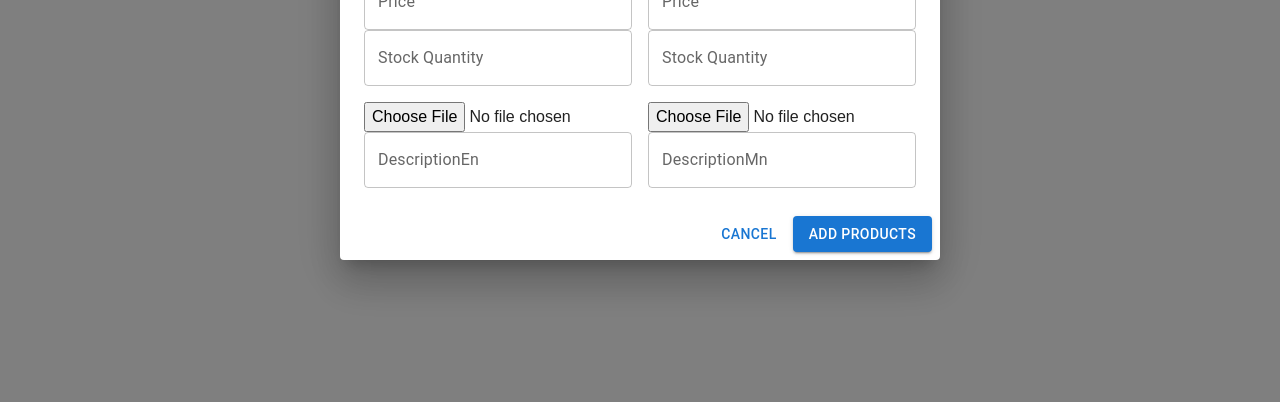
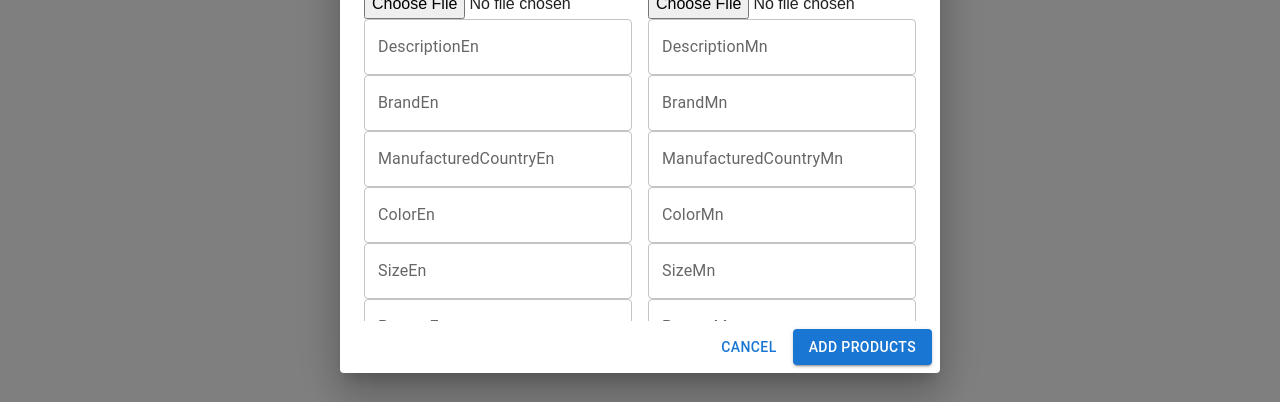
Before and after one commit to OrchidInk/orchidadmin, a Next.js app: page /admin/product/add in a window 1280 px wide. Both pictures are taken after typing "Sample" into the empty fields and a click on the button "ADD PRODUCT". Shown: the part 395-797 px from the top of the page. Built offline with nearby package versions, Linux system fonts and the light colour scheme; no server answers.

Commit message:
product fields

```diff
--- a/src/pages/admin/product/add/index.tsx
+++ b/src/pages/admin/product/add/index.tsx
@@ -273,6 +273,22 @@ const Product = () => {
                 <TextField fullWidth label="Stock Quantity" type="number" value={stockQuantity || ''} onChange={(e) => setStockQuantity(Number(e.target.value))} />
                 <input type="file" onChange={handleImageUploadEn} style={{ marginTop: 16 }} />
                 <TextField fullWidth label="DescriptionEn" value={descriptionEn} onChange={(e) => setDescriptionEn(e.target.value)} />
+                <TextField fullWidth label="BrandEn" value={brandEn} onChange={(e)=>setBrandEn(e.target.value)}/>
+                <TextField fullWidth label="ManufacturedCountryEn" value={manufacturedCountryEn} onChange={(e)=> setManufacturedCountryEn(e.target.value)}/>
+                <TextField fullWidth label="ColorEn" value={colorEn} onChange={(e)=>setColorEn(e.target.value)}/>
+                <TextField fullWidth label="SizeEn" value={sizeEn} onChange={(e)=>setSizeEn(e.target.value)} />
+                <TextField fullWidth label="PenoutEn" value={penOutEn} onChange={(e)=>setPenOutEn(e.target.value)}/>
+                <TextField fullWidth label="FeaturesEn" value={featuresEn} onChange={(e)=>setFeaturesEn(e.target.value)}/>
+                <TextField fullWidth label="MaterialEn" value={materialEn} onChange={(e)=>setMaterialEn(e.target.value)}/>
+                <TextField fullWidth label="StapleSizeEn" value={stapleSizeEn} onChange={(e)=>setStapleSizeEn(e.target.value)}/>
+                <TextField fullWidth label="CapacityEn" value={capacityEn} onChange={(e)=>setCapacityEn(e.target.value)} />
+                <TextField fullWidth label="WeigthEn" value={weightEn} onChange={(e)=>setWeightEn(e.target.value)}/>
+                <TextField fullWidth label="ThicknessEn" value={thicknessEn} onChange={(e)=>setThinknessEn(e.target.value)}/>
+                <TextField fullWidth label="PackagingEn" value={packagingEn} onChange={(e)=>setPackagingEn(e.target.value)} />
+                <TextField fullWidth label="ProductCodeEn" value={productCodeEn} onChange={(e)=>setProductCodeEn(e.target.value)} />
+                <TextField fullWidth label="CostPriceEn" value={costPriceEn} onChange={(e)=>setCostPriceEn(e.target.value)} />
+                <TextField fullWidth label="RetailPriceEn" value={retailPriceEn} onChange={(e)=>setRetailPriceEn(e.target.value)} />
+                <TextField fullWidth label="WarehouesStockEn" type="number" value={warehouseStockEn || ''} onChange={(e) => setWarehouseStockEn(Number(e.target.value))} />
               </Grid>
 
               {/* Mongolian Product Form */}
@@ -296,6 +312,22 @@ const Product = () => {
                 <TextField fullWidth label="Stock Quantity" type="number" value={stockQuantity || ''} onChange={(e) => setStockQuantity(Number(e.target.value))} />
                 <input type="file" onChange={handleImageUploadMn} style={{ marginTop: 16 }} />
                 <TextField fullWidth label="DescriptionMn" value={descriptionMn} onChange={(e) => setDescriptionMn(e.target.value)} />
+                <TextField fullWidth label="BrandMn" value={brandMn} onChange={(e)=>setBrandMn(e.target.value)}/>
+                <TextField fullWidth label="ManufacturedCountryMn" value={manufacturedCountryMn} onChange={(e)=> setManufacturedCountryMn(e.target.value)}/>
+                <TextField fullWidth label="ColorMn" value={colorMn} onChange={(e)=>setColorMn(e.target.value)}/>
+                <TextField fullWidth label="SizeMn" value={sizeMn} onChange={(e)=>setSizeMn(e.target.value)} />
+                <TextField fullWidth label="PenoutMn" value={penOutMn} onChange={(e)=>setPenOutMn(e.target.value)}/>
+                <TextField fullWidth label="FeaturesMn" value={featuresMn} onChange={(e)=>setFeaturesMn(e.target.value)}/>
+                <TextField fullWidth label="MaterialMn" value={materialMn} onChange={(e)=>setMaterialMn(e.target.value)}/>
+                <TextField fullWidth label="StapleSizeMn" value={stapleSizeMn} onChange={(e)=>setStapleSizeMn(e.target.value)}/>
+                <TextField fullWidth label="CapacityMn" value={capacityMn} onChange={(e)=>setCapacityMn(e.target.value)} />
+                <TextField fullWidth label="WeigthMn" value={weightMn} onChange={(e)=>setWeightMn(e.target.value)}/>
+                <TextField fullWidth label="ThicknessMn" value={thicknessMn} onChange={(e)=>setThinknessMn(e.target.value)}/>
+                <TextField fullWidth label="PackagingMn" value={packagingMn} onChange={(e)=>setPackagingMn(e.target.value)} />
+                <TextField fullWidth label="ProductCodeMn" value={productCodeMn} onChange={(e)=>setProductCodeMn(e.target.value)} />
+                <TextField fullWidth label="CostPriceMn" value={costPriceMn} onChange={(e)=>setCostPriceMn(e.target.value)} />
+                <TextField fullWidth label="RetailPriceMn" value={retailPriceMn} onChange={(e)=>setRetailPriceMn(e.target.value)} />
+                <TextField fullWidth label="WarehouesStockMn" type="number" value={warehouseStockMn || ''} onChange={(e) => setWarehouseStockMn(Number(e.target.value))} />
               </Grid>
             </Grid>
           </DialogContent>
```
